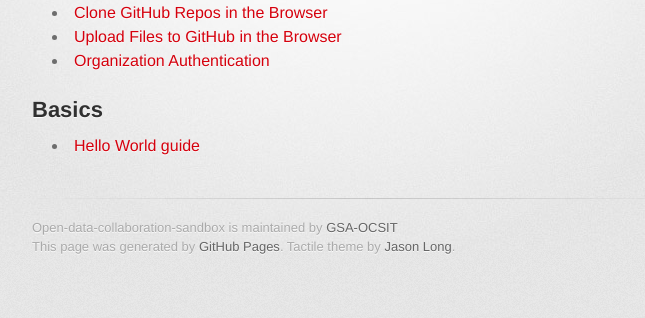
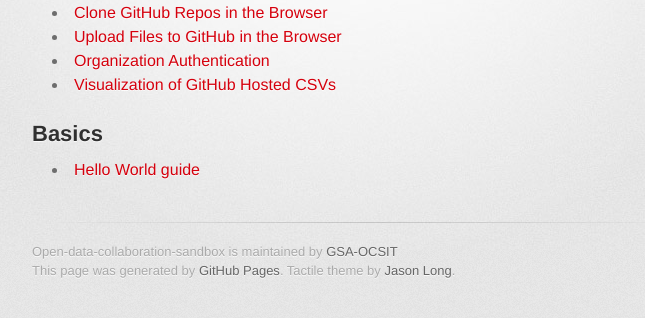
Before and after one commit to GSA/Open-Data-Collaboration-Sandbox, a Jekyll site: the page built from github_tips_and_tricks.md, in a window 1280 px wide, cut to the strip 324-642 px from the top of the page. Shown: the whole strip, without its empty margins (298-943 px from the left). Built offline with Jekyll 4.4.1, drawn with Linux system fonts in a browser that asks for light colours; some web fonts are replaced.

Commit message:
Update github_tips_and_tricks.md

```diff
--- a/github_tips_and_tricks.md
+++ b/github_tips_and_tricks.md
@@ -12,7 +12,7 @@
 * [Clone GitHub Repos in the Browser](https://github.com/benbalter/copy-to)
 * [Upload Files to GitHub in the Browser](https://github.com/benbalter/github-uploader)
 * [Organization Authentication](https://github.com/benbalter/add-to-org)
-
+* [Visualization of GitHub Hosted CSVs](http://blog.statwing.com/visualize-any-public-csv-on-github-in-a-few-clicks/)
 
 ## Basics
 * [Hello World guide](https://guides.github.com/activities/hello-world/)
```
